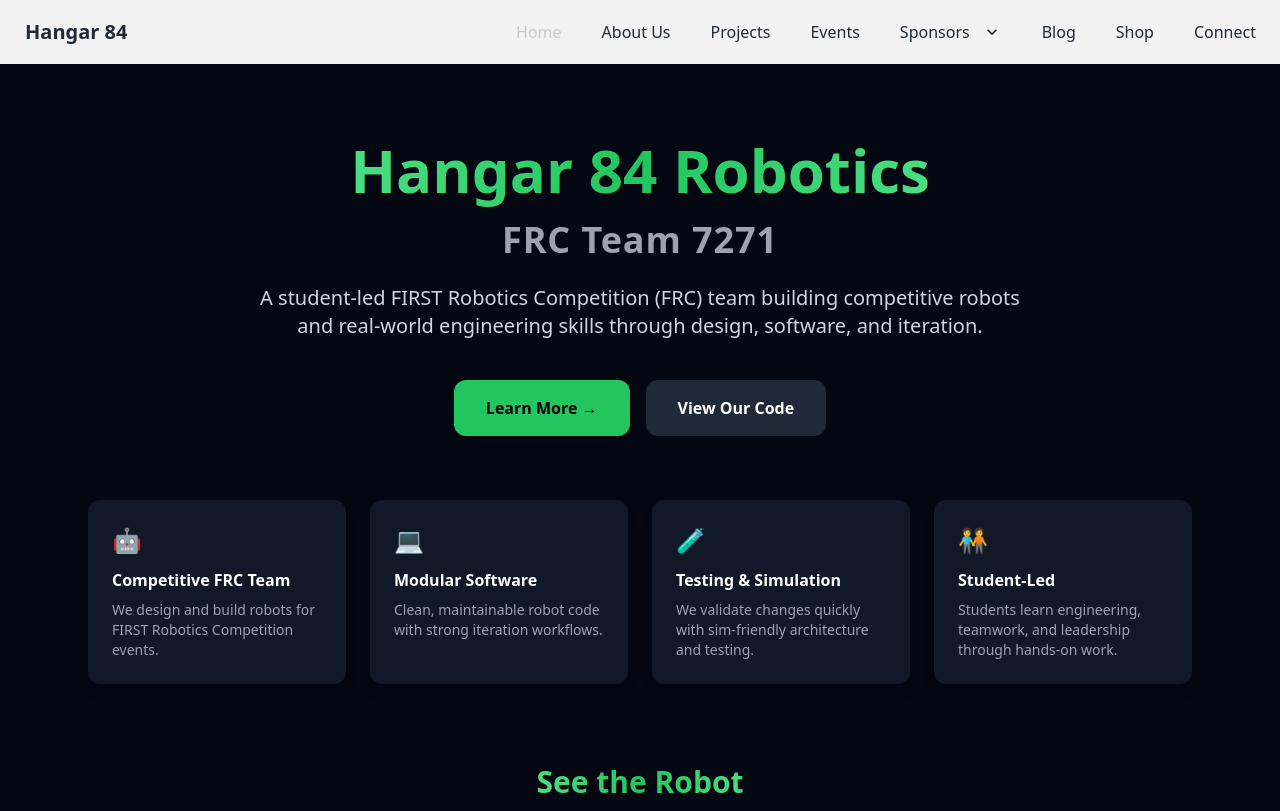
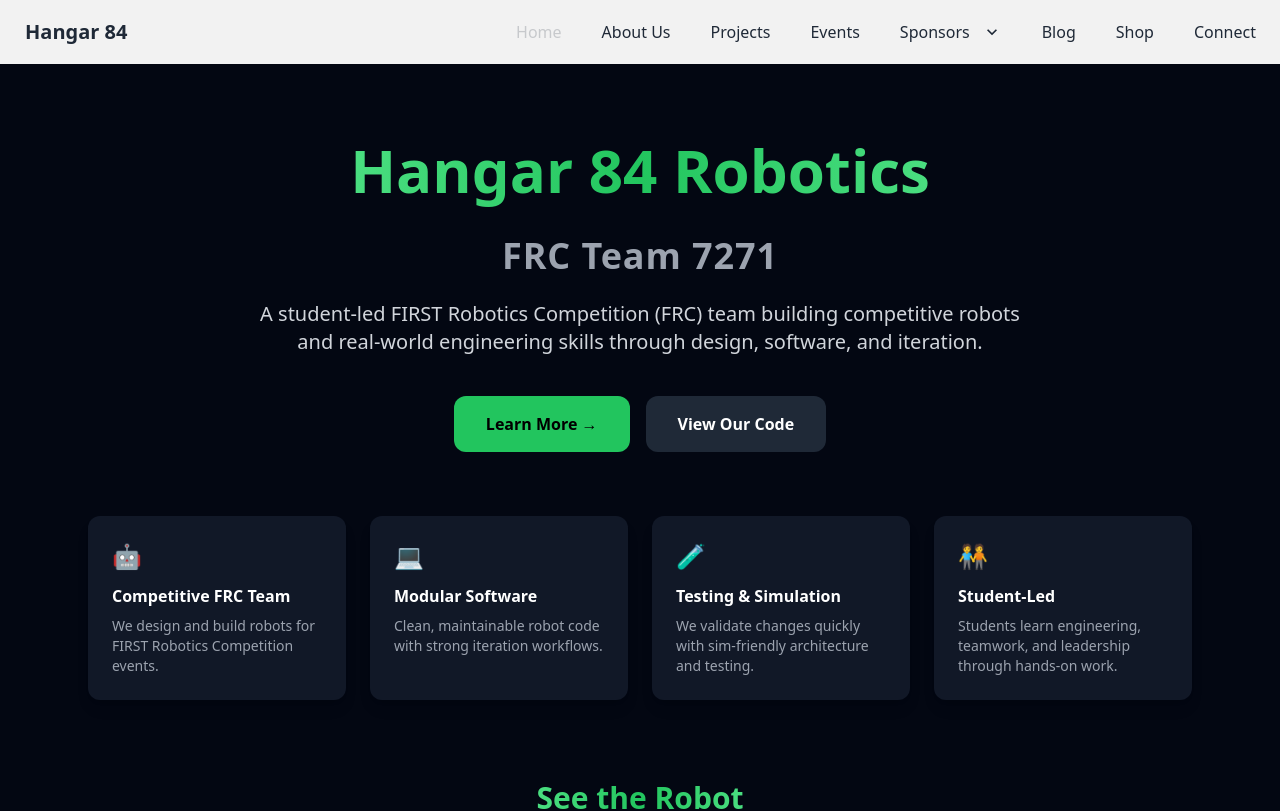
Before and after one commit to ZavionCyboron/hangar84.org, a SvelteKit app: page / in a window 1280 px wide. Shown: the top 811 px of the page. Built offline with nearby package versions, Linux system fonts and the light colour scheme.

Commit message:
refactor: change margin space top for FRC Team7271

```diff
--- a/src/routes/+page.svelte
+++ b/src/routes/+page.svelte
@@ -17,7 +17,7 @@
                     Hangar 84 Robotics
                 </h1>
 
-                <p class="mt-2 text-4xl text-gray-400 font-semibold tracking-wide">
+                <p class="mt-6 text-4xl text-gray-400 font-semibold tracking-wide">
                     FRC Team 7271
                 </p>
 
```
